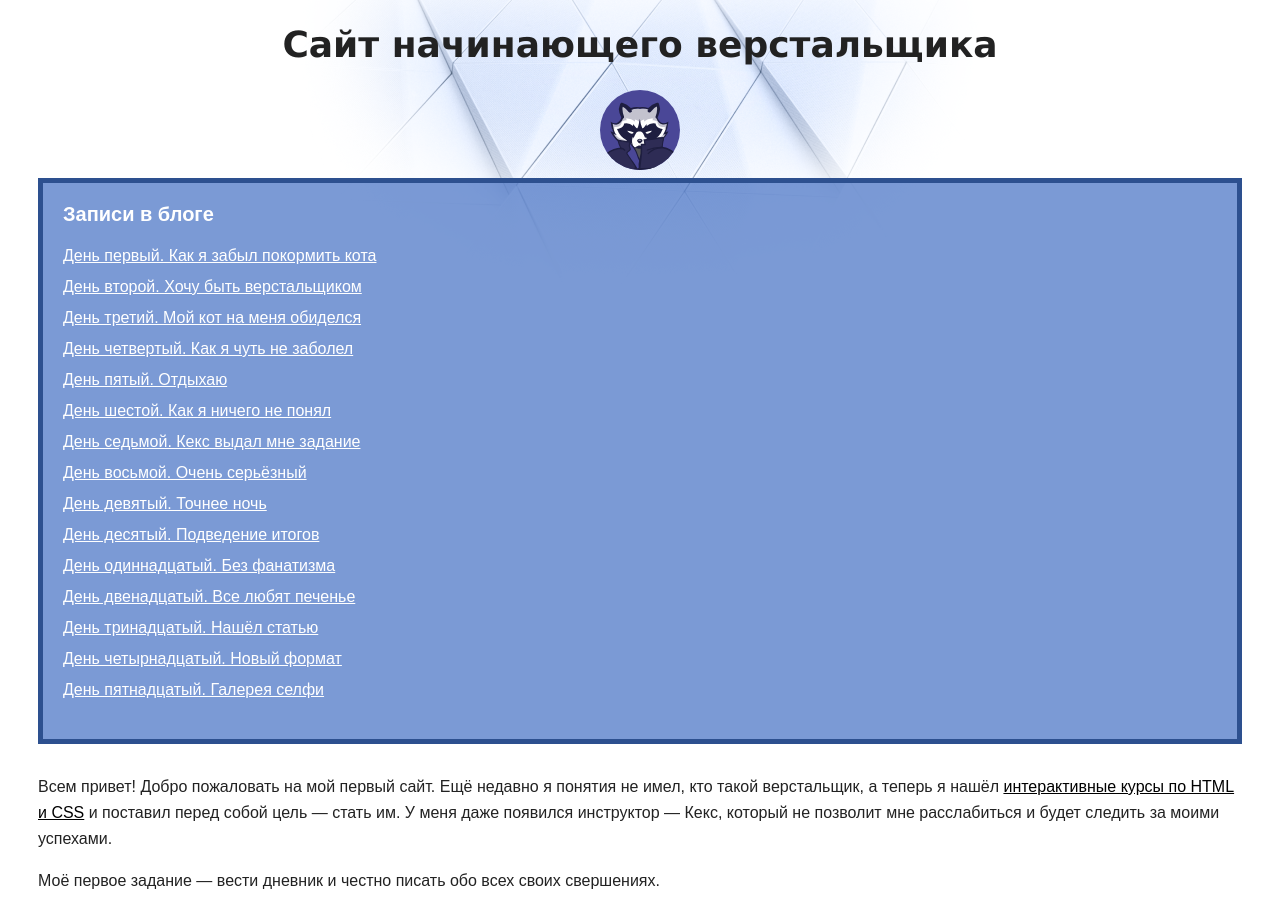
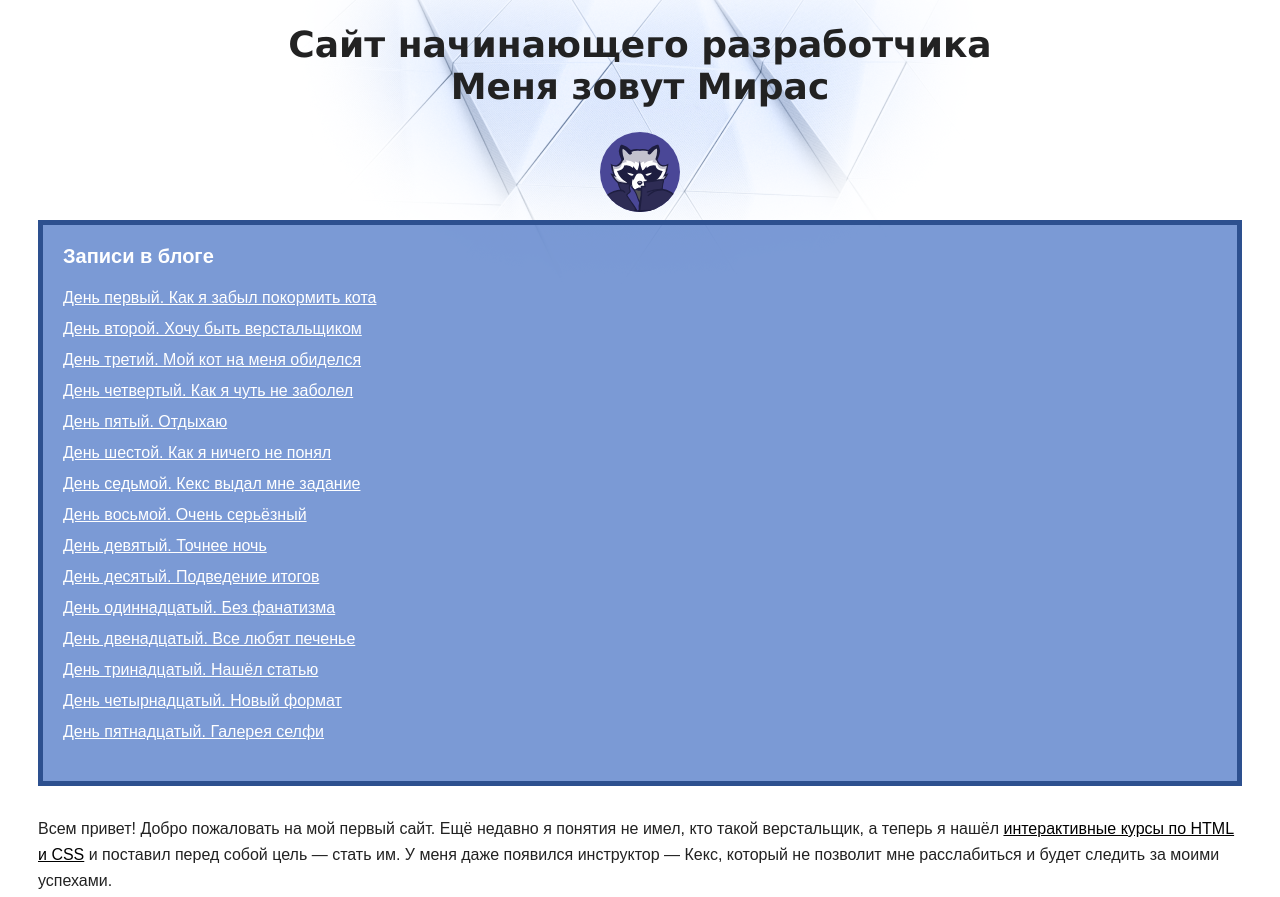
Before and after one commit to miraskaldykhan/my-first-site, a plain HTML site: page index.html in a window 1280 px wide. Shown: the top 897 px of the page. Drawn offline with Linux system fonts and the light colour scheme.

Commit message:
Изменил главную страницу

```diff
--- a/index.html
+++ b/index.html
@@ -7,7 +7,8 @@
   </head>
   <body>
     <header>
-      <h1 class="page-title">Сайт начинающего верстальщика</h1>
+      <h1 class="page-title">Сайт начинающего разработчика<br>
+                            Меня зовут Мирас</h1>
     </header>
     <main>
       <div class="avatar-container">
```
